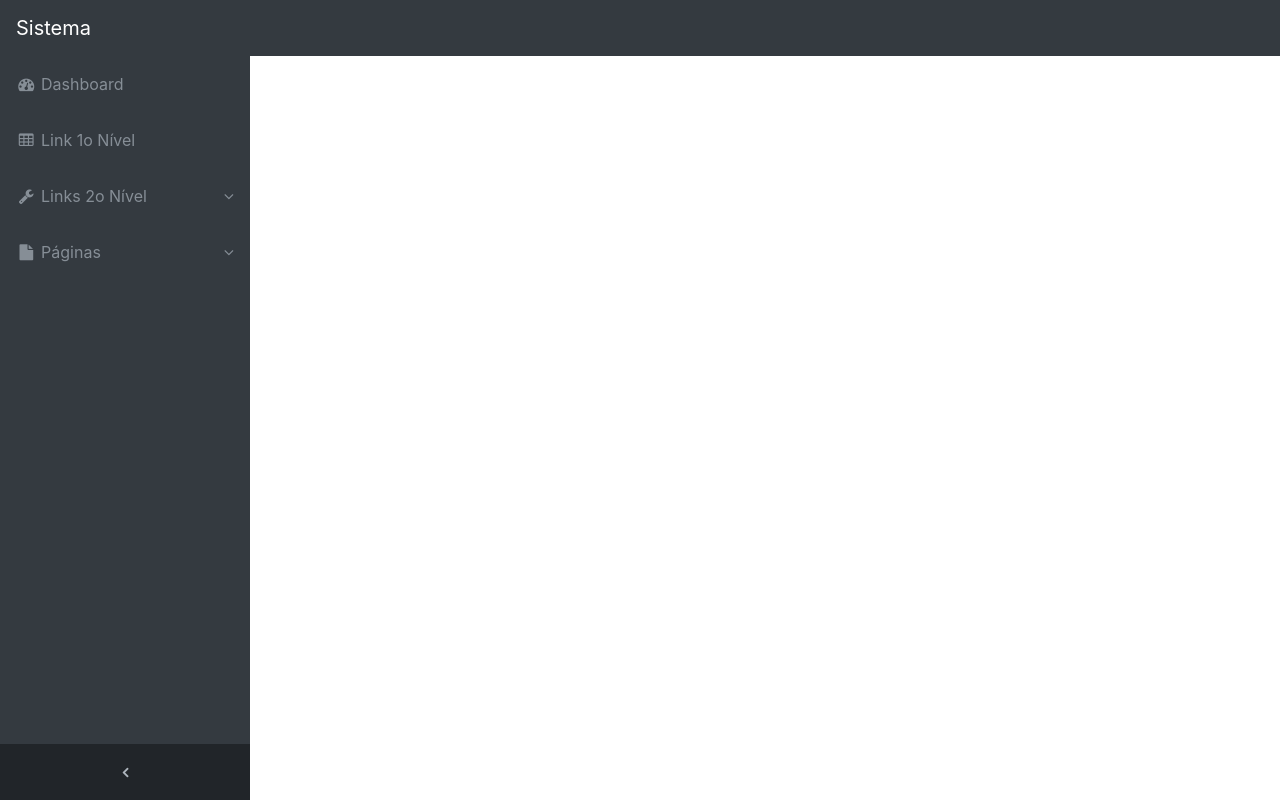
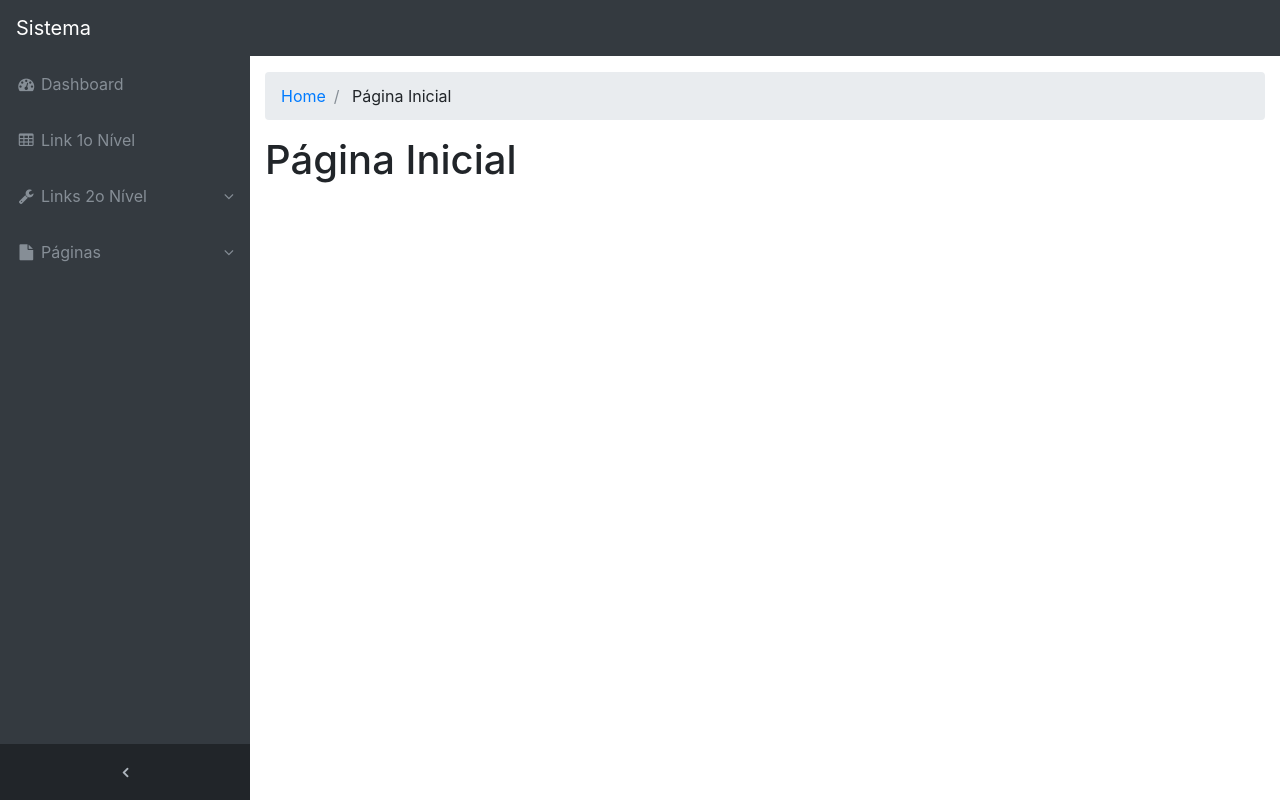
Before and after one commit to phbsilva2/dashboard, a Django app: page / in a window 1280 px wide. Run offline with Django 3.2, Linux system fonts and the light colour scheme; some libraries are stand-ins or nearby versions.

Commit message:
Incluído a parte de conteúdo do dashboard

```diff
--- a/jif/templates/jif/index.html
+++ b/jif/templates/jif/index.html
@@ -3,7 +3,3 @@
 {% block nav_sidebar %}
 	{% include 'jif/menu.html' %}
 {% endblock %}
-
-{% block body %}
-	<h1>Página Inicial</h1>
-{% endblock %}
--- /dev/null
+++ b/templates/_content.html
@@ -0,0 +1,18 @@
+<!-- Conteúdo -->
+<div class="content-wrapper">
+    <div class="container-fluid">
+        <ol class="breadcrumb">
+            <li class="breadcrumb-item">
+                <a href="#">Home</a>
+            </li>
+            <li class="breadcrumb-item">
+                Página Inicial
+            </li>
+        </ol>
+        <div class="row">
+            <div class="col-12">
+                <h1>Página Inicial</h1>
+            </div>
+        </div>
+    </div>
+</div>
--- a/templates/base.html
+++ b/templates/base.html
@@ -10,18 +10,21 @@
         {% endblock %}
 
     </head>
-    <body>
+    <body class="bg-dark fixed-nav">
+    {% block body %}
 
         {% block nav_sidebar %}
             {% include '_nav_sidebar.html' %}
         {% endblock %}
 
-        {% block body %}
+        {% block content_wrapper %}
+            {% include '_content.html' %}
         {% endblock %}
 
         {% block javascript %}
             {% include '_scripts.html' %}
         {% endblock %}
 
+    {% endblock %}
     </body>
 </html>
```
